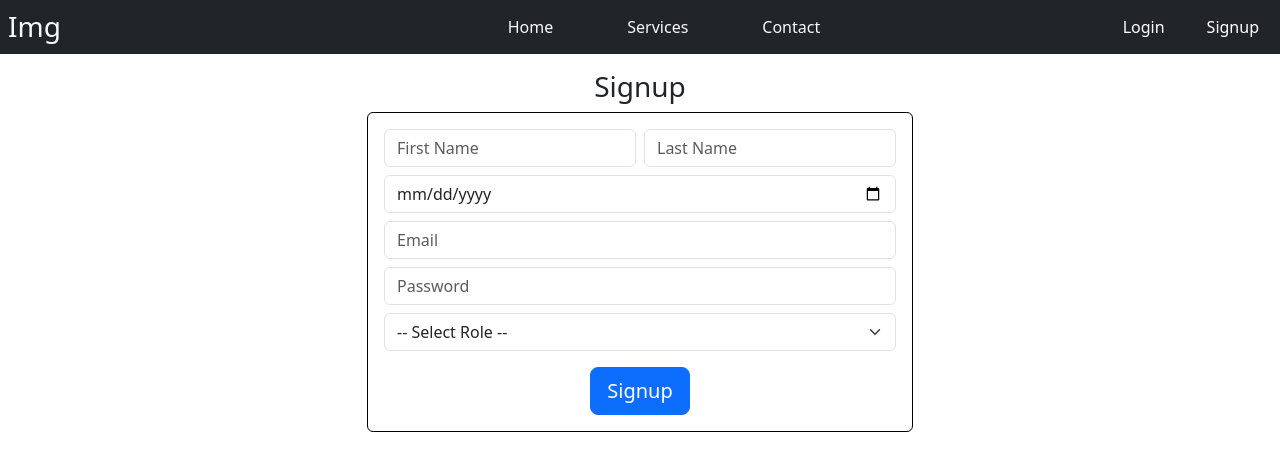
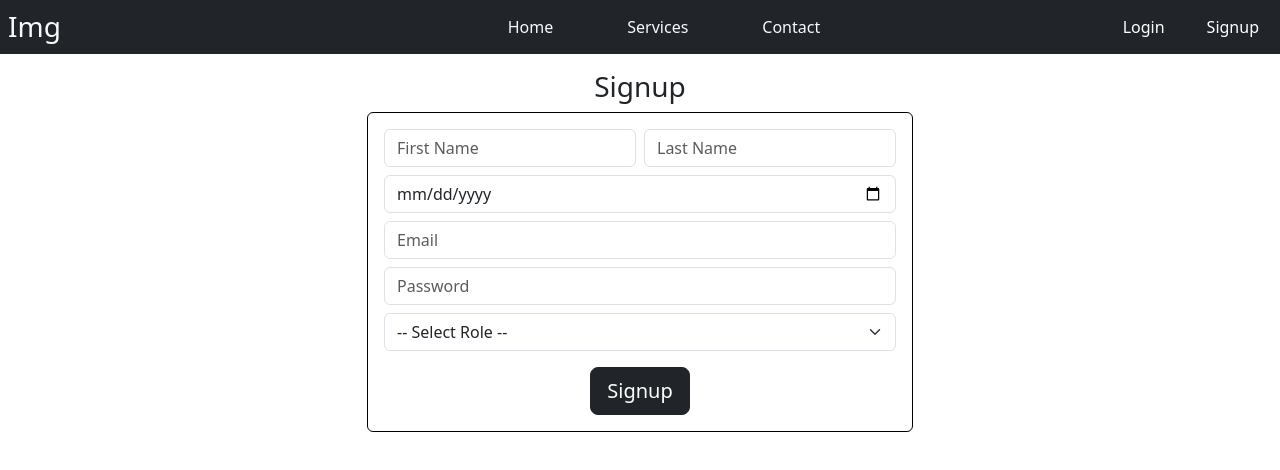
Before and after one commit to AayushKuinkel007/Dashboard-2nd, a React (Vite) app in the folder Frontend/: page /signup in a window 1280 px wide. Shown: the top 470 px of the page. Built offline with nearby package versions, Linux system fonts and the light colour scheme.

Commit message:
minor commit

```diff
--- a/Frontend/src/pages/Common/Signup.jsx
+++ b/Frontend/src/pages/Common/Signup.jsx
@@ -3,7 +3,7 @@ import { useNavigate } from "react-router-dom";
 import { ToastContainer, toast } from "react-toastify";
 import "react-toastify/dist/ReactToastify.css";
 import { useDispatch, useSelector } from "react-redux";
-import { signupUser } from "../../slices/User/signupActions";
+import { signupUser } from "../../slices/user/signupActions";
 import LoadingComponent from "../../component/Common/Dashboard/LoadingComponent";
 import Navbar from "../../component/Common/Navbar";
 import { AuthContext } from "../../auth/Authcontext"; // 🔥 Added
@@ -174,7 +174,7 @@ const Signup = () => {
                   <div className="d-flex justify-content-center">
                     <button
                       type="submit"
-                      className="btn btn-lg btn-primary"
+                      className="btn btn-lg btn-dark"
                       disabled={loading}
                     >
                       {loading ? "Signing up..." : "Signup"}
```
